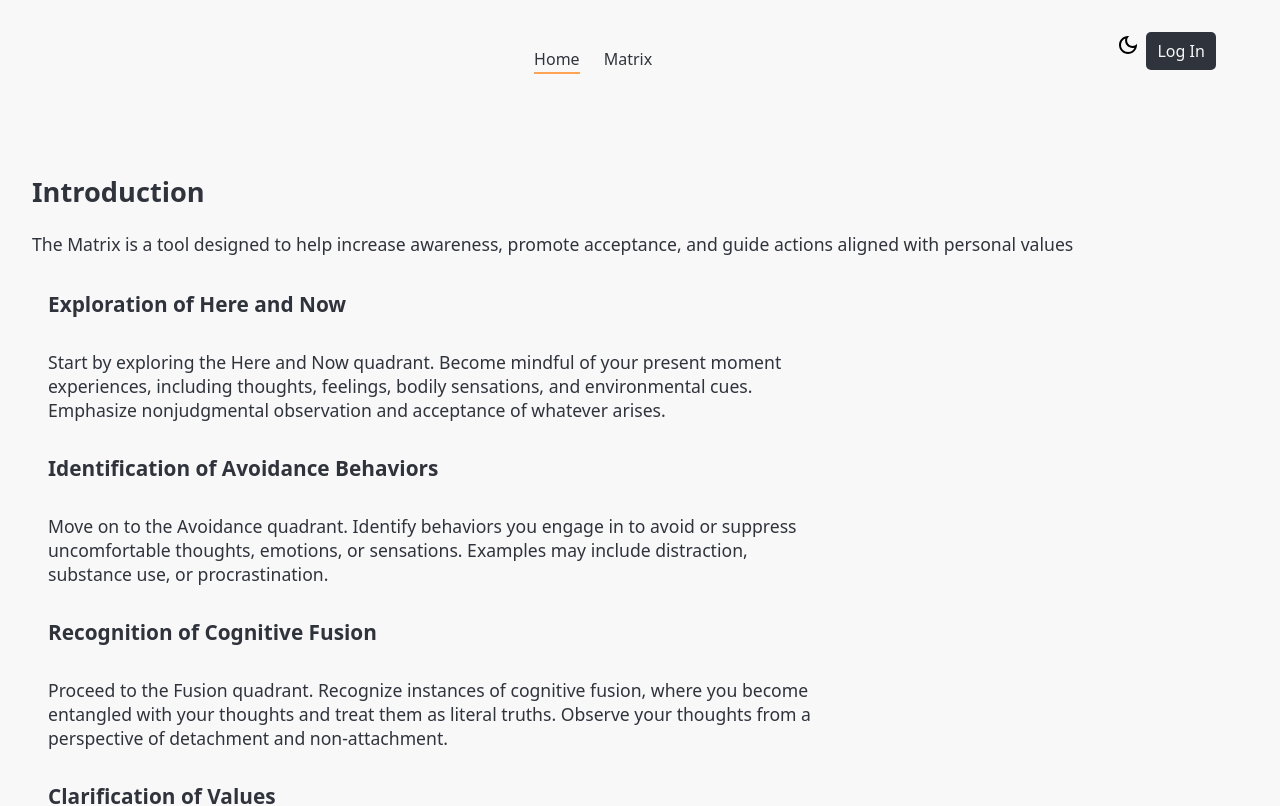
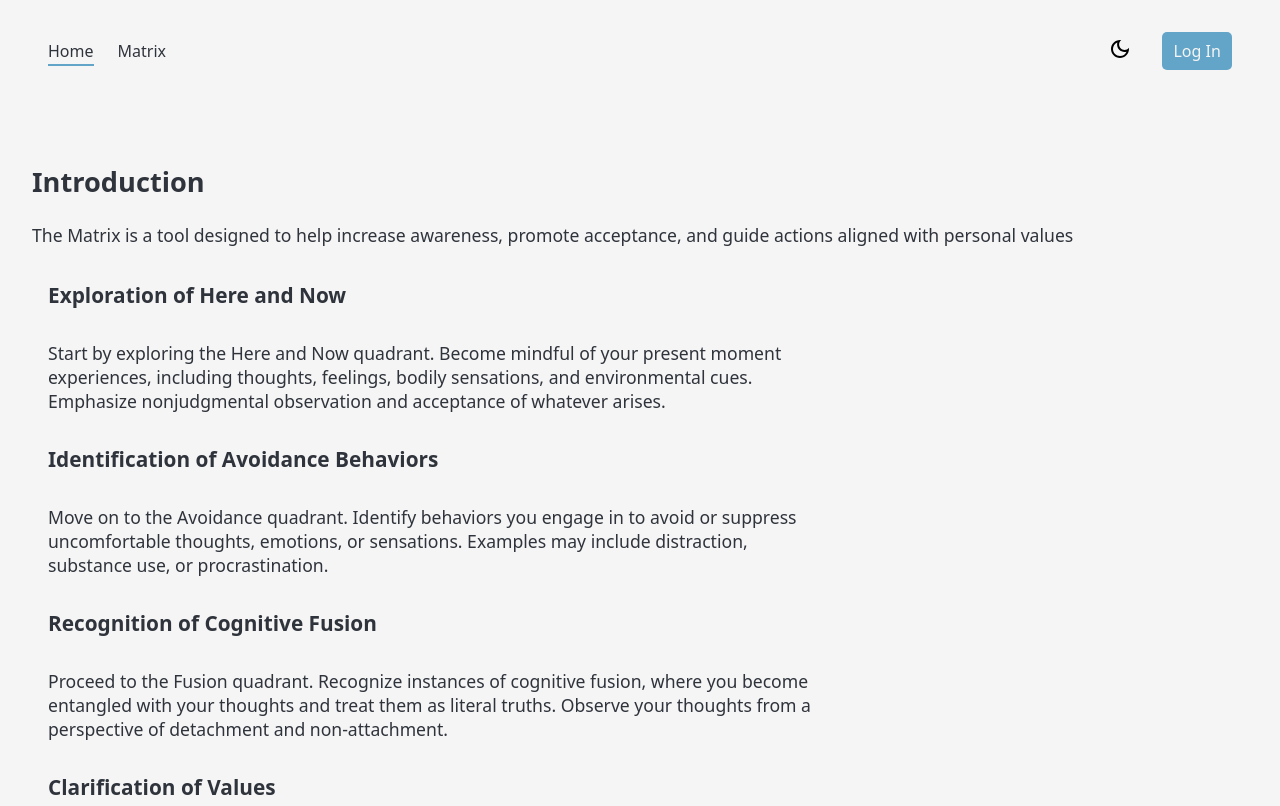
Before and after one commit to MauritzLM/act-matrix, a React (Vite) app: page / in a window 1280 px wide. Shown: the top 806 px of the page. Built offline with nearby package versions, Linux system fonts and the light colour scheme; no server answers; what @tiptap/extension-color would draw is missing.

Commit message:
added mobile nav styles, updated colors

```diff
--- a/src/index.scss
+++ b/src/index.scss
@@ -2,26 +2,26 @@
 
 /* variables */
 :root {
-  --primary-50: rgb(255, 245, 235);
-  --primary-100: rgb(255, 221, 193);
-  --primary-200: rgb(228, 193, 140);
-  --primary-500: rgb(255, 164, 85);
-  --primary-700: rgb(155, 88, 26);
-  --primary-900: rgb(65, 47, 28);
+  --primary-50: rgb(243, 251, 255);
+  --primary-100: #99d3df;
+  --primary-200: rgb(140, 196, 228);
+  --primary-500: #88bbd6;
+  --primary-700: #62A5C9;
+  --primary-900: rgb(28, 55, 65);
 
-  --secondary-100: rgb(255, 221, 182);
+  --secondary-100: #D6A388;
 
-  --grey-100: rgb(245, 245, 245);
-  --grey-200: rgb(248, 248, 248);
+  --grey-100: #f5f5f5;
+  --grey-200: #e9e9e9;
   --grey-300: rgb(221, 221, 221);
-  --grey-500: rgb(122, 122, 122);
+  --grey-500: #cdcdcd;
   --grey-700: rgb(47, 51, 59);
   --grey-900: rgb(27, 30, 33);
 
-  --accentGreen-100: rgb(171, 255, 207);
-  --accentGreen-200: rgb(144, 204, 198);
-  --accentGreen-500: rgb(73, 136, 128);
-  --accentGreen-900: rgb(35, 75, 61);
+  --accentGreen-100: rgb(171, 255, 175);
+  --accentGreen-200: #88D6CA;
+  --accentGreen-500: #94D688;
+  --accentGreen-900: rgb(35, 75, 37);
 
   --headerFontSize: clamp(1.9375rem, 4.2vw, 3.5rem);
 
@@ -44,15 +44,15 @@
 
 // theme colors
 .app[data-theme='light'] {
-  --bodyBackgroundColor: var(--grey-200);
+  --bodyBackgroundColor: var(--grey-100);
   --bodyTextColor: var(--grey-700);
   --matrixBackground: var(--primary-50);
   --matrixSaveBtn: var(--accentGreen-100);
   --matrixText: var(--grey-900);
-  --boxShadowColor: var(--grey-300);
-  --editorColor: var(--grey-200);
+  --boxShadowColor: rgba(221, 221, 221, .36);
+  --editorColor: #fff;
   --userPanelBackground: white;
-  --selectedBackground: var(--primary-50);
+  --selectedBackground: var(--primary-900);
   --borderColor: var(--primary-100);
 }
 
@@ -100,38 +100,185 @@ button {
   background: none;
 }
 
+main {
+  padding-top: 6.8em;
+}
+
 /* NAV STYLES */
 #nav {
-  width: 90%;
-  margin: auto;
   display: flex;
   justify-content: space-between;
   gap: 1em;
-  padding-top: 2em;
-  padding-bottom: 2em;
-  position: relative;
+  padding: 2em 1em;
+  // position: relative;
+  z-index: 10000;
+  position: fixed;
+  width: 100%;
+  background-color: var(--bodyBackgroundColor);
 
-  ul {
+  &.cs-active {
+    &:before {
+      width: 100%;
+      opacity: 1;
+    }
+
+    .ul-wrapper {
+      opacity: 1;
+      transform: scaleX(1);
+      transition-delay: 0.2s;
+    }
+  }
+
+  .cs-toggle {
+    /* 44px - 48px */
+    width: clamp(2.75rem, 6vw, 3rem);
+    height: clamp(2.75rem, 6vw, 3rem);
+    border-radius: calc(4 / 16 * 1rem);
+    background-color: transparent;
+    border: none;
     display: flex;
-    gap: 1.5em;
-    list-style: none;
-    padding: 0;
-
-    li {
-
-      a {
-        border: none;
-        font-weight: 500;
-        text-decoration: none;
-        color: var(--bodyTextColor);
-        padding-bottom: .1em;
+    justify-content: center;
+    align-items: center;
   }
 
   .cs-active {
-        border-bottom: 2px solid var(--primary-500);
+    .cs-line1 {
+      top: 50%;
+      transform: translate(-50%, -50%) rotate(225deg);
+    }
+
+    .cs-line2 {
+      top: 50%;
+      transform-origin: center;
+      transform: translate(-50%, -50%) translateY(0) rotate(-225deg);
+    }
+
+    .cs-line3 {
+      bottom: 100%;
+      opacity: 0;
+    }
+  }
+
+  .cs-box {
+    /* 24px - 28px */
+    width: clamp(1.5rem, 2vw, 1.75rem);
+    /* 14px - 16px */
+    height: clamp(0.875rem, 1.5vw, 1rem);
+    position: relative;
+  }
+
+  .cs-line {
+    width: 100%;
+    height: 2px;
+    border-radius: 2px;
+    background-color: var(--primary-500);
+    position: absolute;
+    left: 50%;
+    transform: translateX(-50%);
+  }
+
+  .cs-line1 {
+    top: 0;
+    transform-origin: center;
+    transition: transform 0.5s, top 0.3s, left 0.3s;
+    animation-duration: 0.7s;
+    animation-timing-function: ease;
+    animation-fill-mode: forwards;
+    animation-direction: normal;
+  }
+
+  .cs-line2 {
+    top: 50%;
+    transform: translateX(-50%) translateY(-50%);
+    transition: top 0.3s, left 0.3s, transform 0.5s;
+    animation-duration: 0.7s;
+    animation-timing-function: ease;
+    animation-fill-mode: forwards;
+    animation-direction: normal;
+  }
+
+  .cs-line3 {
+    bottom: 0;
+    transition: bottom 0.3s, opacity 0.3s;
+  }
+
+  .ul-wrapper {
+    height: 100vh;
+    opacity: 0;
+    background-color: var(--userPanelBackground);
+    overflow: hidden;
+    position: absolute;
+    top: 100%;
+    left: 0;
+    right: auto;
+    z-index: -1;
+    transform: scaleX(0);
+    transform-origin: top left;
+    transition: transform 0.4s, opacity 0.3s;
+    display: flex;
+    flex-direction: column;
+    align-items: center;
+    gap: 4em;
+
+
+    ul {
+      margin: 0;
+      padding: 0;
+      width: 100vw;
+      min-width: 40%;
+      height: 40vh;
+      display: flex;
+      justify-content: center;
+      flex-direction: column;
+      align-items: start;
+      gap: 1.5em;
+
+      li {
+        text-align: center;
+        list-style: none;
+        width: 100%;
+        margin-right: 0;
+
+        a {
+          color: var(--bodyTextColor);
+          text-decoration: none;
+          padding-bottom: .1em;
+          font-weight: 500;
+        }
+
+        a:hover {
+          font-weight: 500;
+        }
+
+        .cs-active {
+          border-bottom: 2px solid var(--primary-700);
+        }
+
       }
     }
   }
+
+  // ul {
+  //   display: flex;
+  //   gap: 1.5em;
+  //   list-style: none;
+  //   padding: 0;
+
+  //   li {
+
+  //     a {
+  //       border: none;
+  //       font-weight: 500;
+  //       text-decoration: none;
+  //       color: var(--bodyTextColor);
+  //       padding-bottom: .1em;
+  //     }
+
+  //     .cs-active {
+  //       border-bottom: 2px solid var(--primary-700);
+  //     }
+  //   }
+  //}
 
   // .theme-toggle {
   //   position: absolute;
@@ -139,14 +286,52 @@ button {
   //   top: 2.8em;
   // }
 
+  .theme-login-wrapper {
+    display: flex;
+    align-items: center;
+    gap: 1.5em;
+
+    .theme-toggle {
+      height: fit-content;
+    }
+
     .cs-button {
       border: none;
-    background-color: var(--bodyTextColor);
+      background-color: var(--primary-700);
       padding: .5em .7em;
       font-weight: 500;
       text-decoration: none;
-    color: var(--bodyBackgroundColor);
+      color: var(--grey-100);
       height: fit-content;
       border-radius: 5px;
     }
   }
+}
+
+/* Desktop nav */
+@media screen and (min-width: 700px) {
+  #nav {
+    padding: 2em 3em;
+
+    .ul-wrapper {
+      position: static;
+      height: auto;
+      z-index: 1;
+      transform: none;
+      opacity: 1;
+      background-color: inherit;
+      display: flex;
+      justify-content: center;
+
+      ul {
+        width: auto;
+        height: auto;
+        flex-direction: row;
+      }
+    }
+
+    .cs-toggle {
+      display: none;
+    }
+  }
+}
```
Lines whose indentation alone changed are shown as unchanged.
